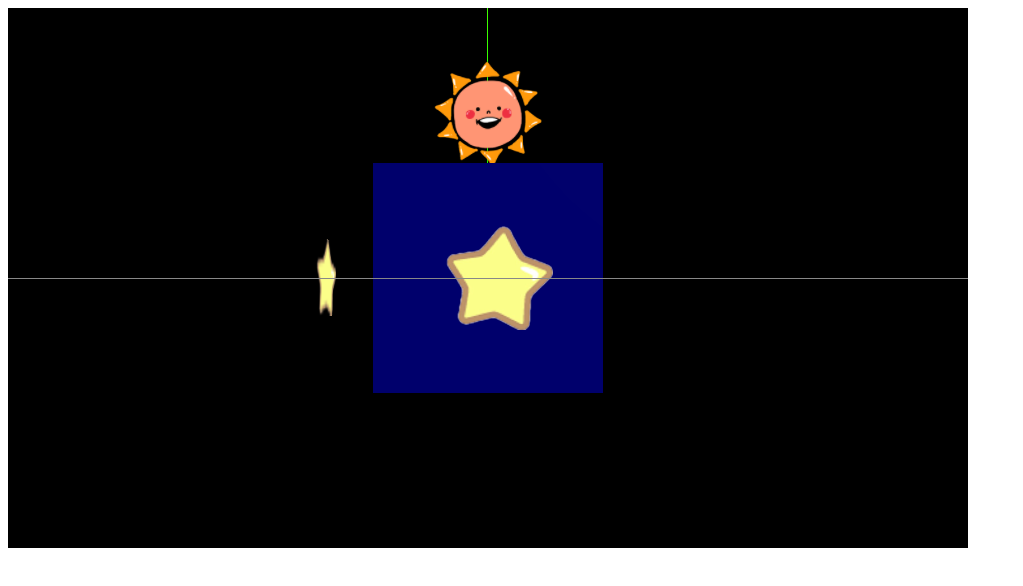
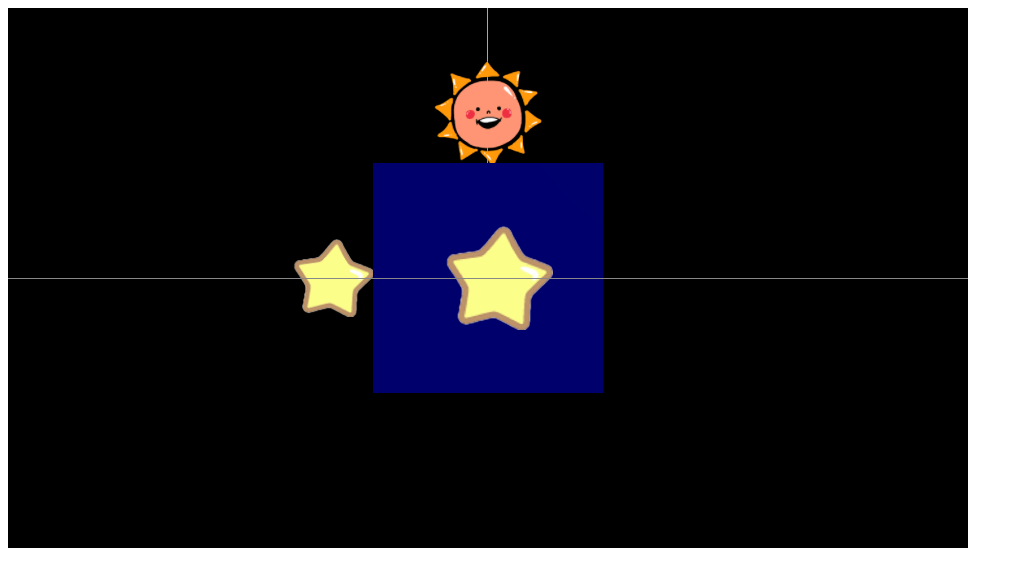
Before and after one commit to IgariR/CC_11.1, a plain HTML site: page sample1.html in a window 1280 px wide. Shown: the whole page, without its empty margins (0-1023 px from the left). Drawn offline with nearby package versions, Linux system fonts and the light colour scheme; files whose address does not match are found by name.

Commit message:
Update sample1.html

```diff
--- a/sample1.html
+++ b/sample1.html
@@ -65,7 +65,7 @@
 
         var star2plane = new THREE.Mesh( stargeometry, starmat );
         star2plane.position.set(-250, 0, 0);
-        star2plane.rotation.y = 1.5708;
+        //star2plane.rotation.y = 1.5708;
         scene.add( star2plane );
 
         var star3plane = new THREE.Mesh( stargeometry, starmat );
```
